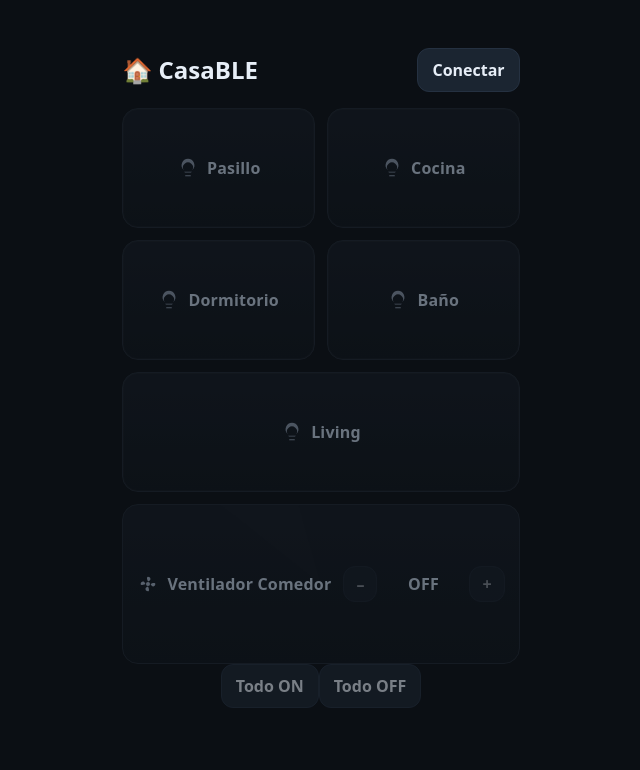
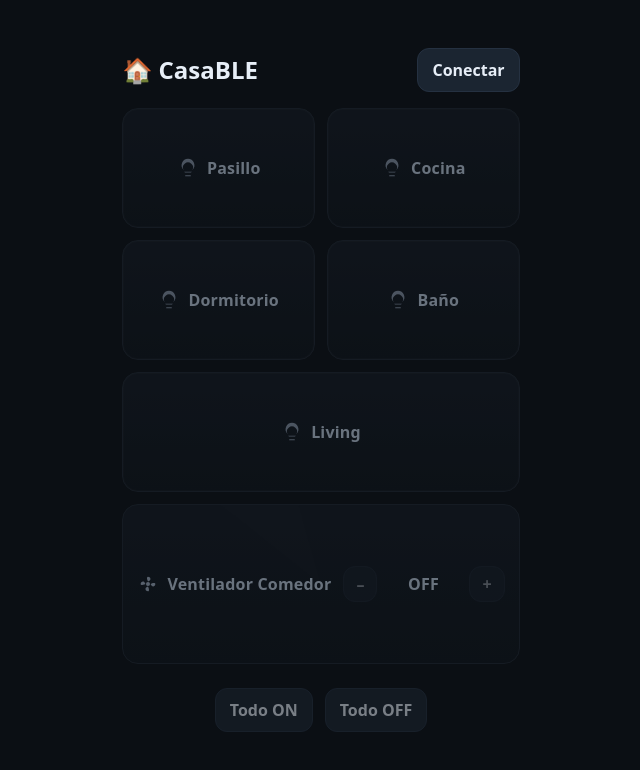
Before and after one commit to carscx/casable, a React (Vite) app: page / in a window 1280 px wide. Shown: the top 770 px of the page, without its empty margins (319-959 px from the left). Built offline with nearby package versions, Linux system fonts and the light colour scheme.

Commit message:
Agregar estilos para el contenedor de acciones en la interfaz

```diff
--- a/src/components/casa-ble.css
+++ b/src/components/casa-ble.css
@@ -268,3 +268,10 @@ h2 {
     min-width: 64px;
   }
 }
+
+.acciones {
+  margin-top: 24px;
+  display: flex;
+  gap: 12px;
+  justify-content: center;
+}
```
